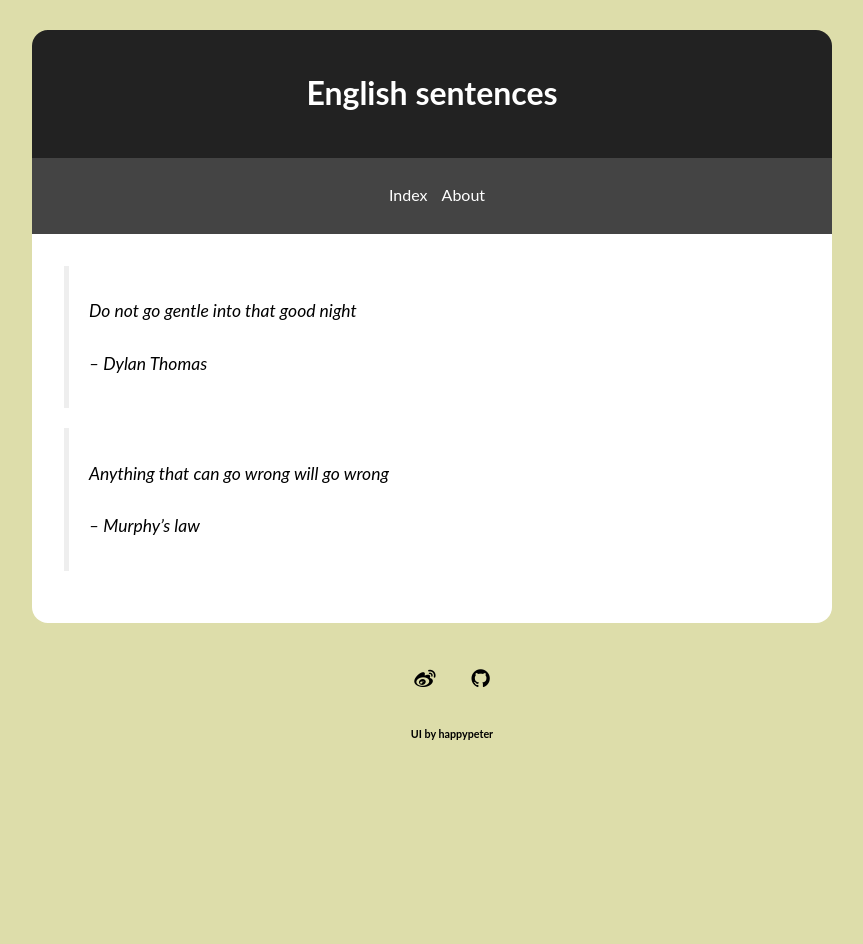
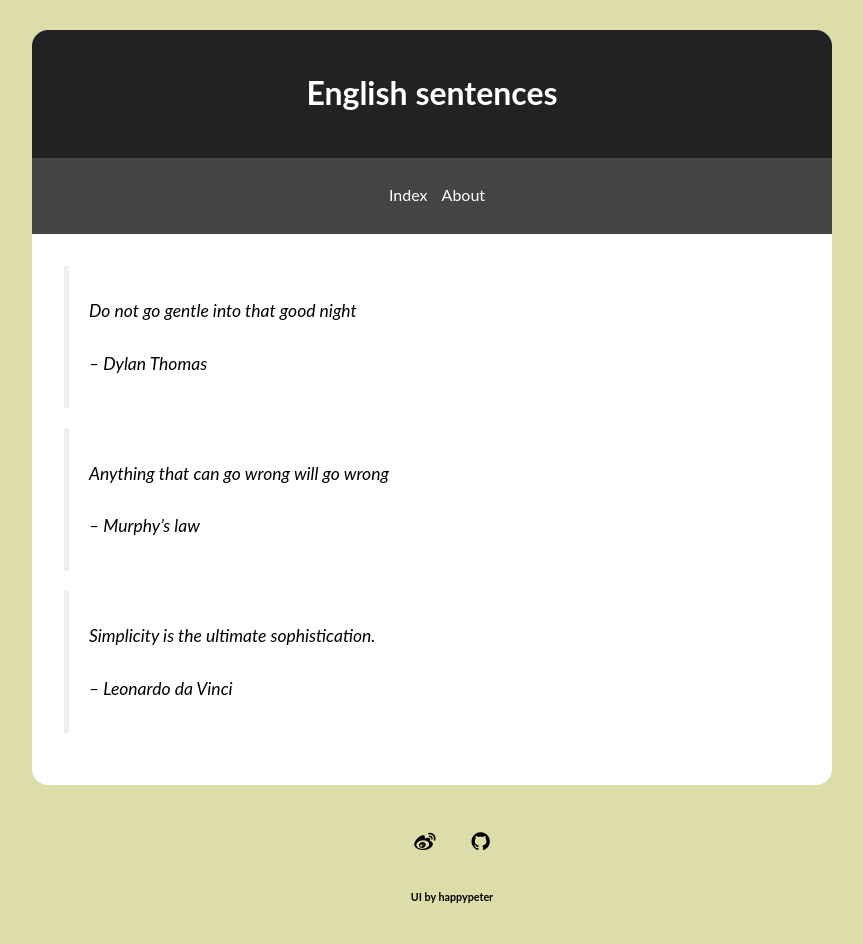
Before and after one commit to AnnatarHe/AnnatarHe.github.io, a Jekyll site: the page built from _posts/2014-07-07-English-sentences.md, in a window 1280 px wide. Shown: the whole page, without its empty margins (208-1071 px from the left). Built offline with Jekyll 4.4.1, drawn with Linux system fonts in a browser that asks for light colours; nearby versions of some CDN libraries; comment, search, counter and statistics services are not loaded; before the commit the page ends 900 px from its top, so only the background shows below that.

Commit message:
add da Vinci

```diff
--- a/_posts/2014-07-07-English-sentences.md
+++ b/_posts/2014-07-07-English-sentences.md
@@ -10,3 +10,7 @@ title: English sentences
 > Anything that can go wrong will go wrong
 >
 > -- Murphy's law
+
+> Simplicity is the ultimate sophistication.
+>
+> -- Leonardo da Vinci
```
